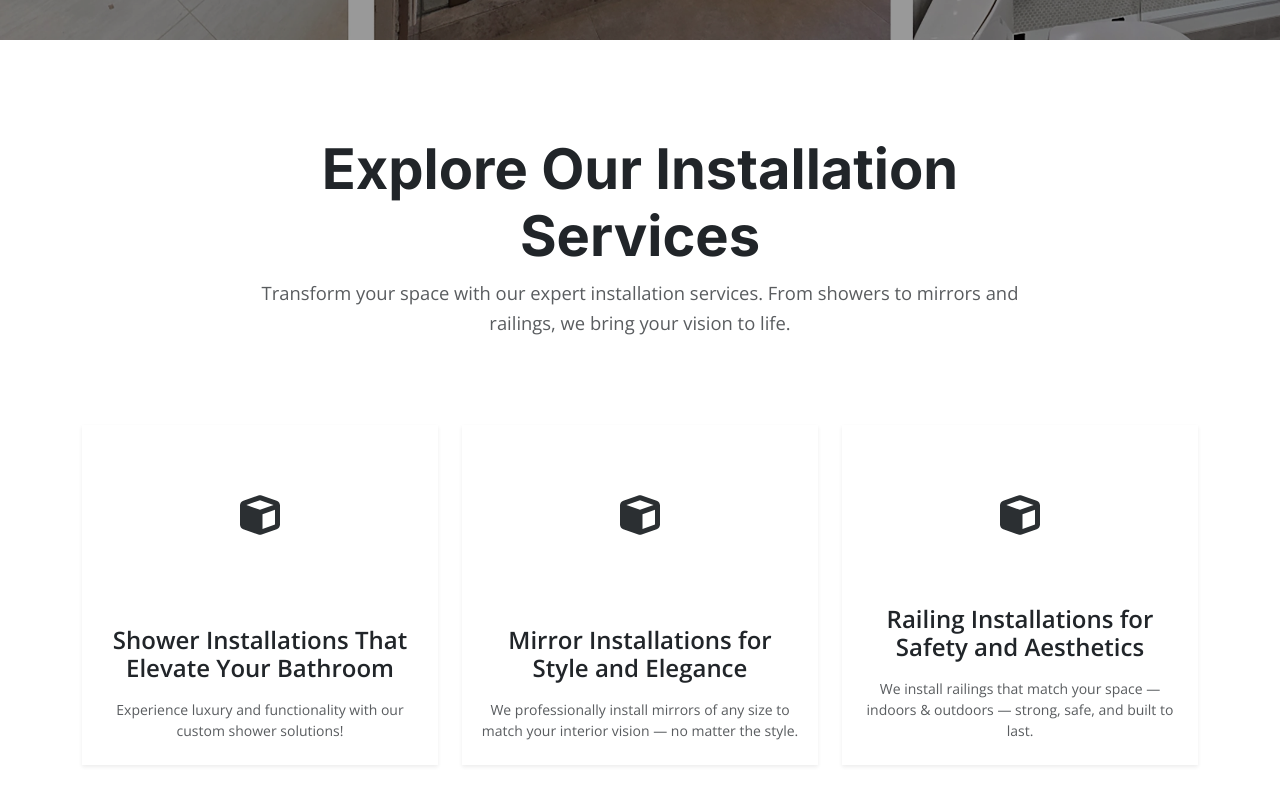
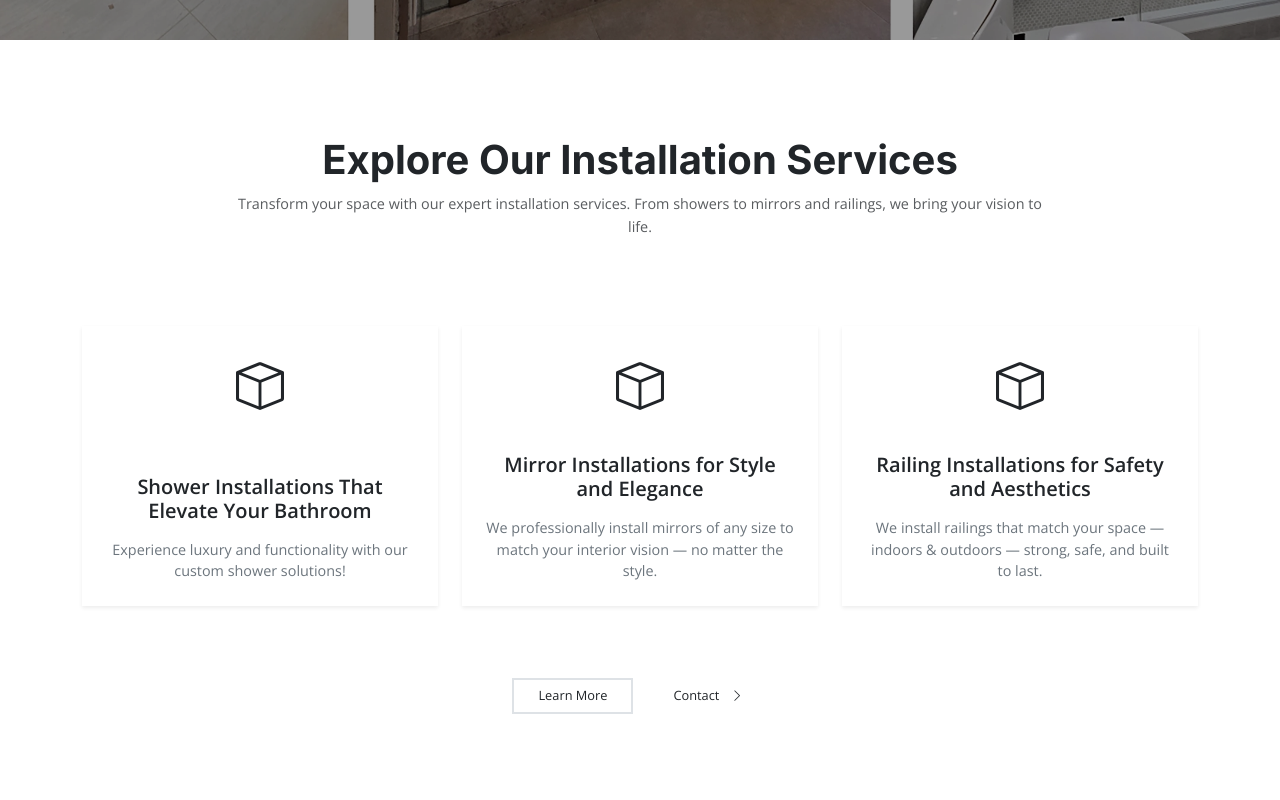
Before and after one commit to KseniiaMarkiv/my-shower-site, a React (Vite) app: page / in a window 1280 px wide. Shown: the part 760-1560 px from the top of the page. Built offline with nearby package versions, Linux system fonts and the light colour scheme; a web font is replaced by a local one.

Commit message:
Fixed Services sections design for all device sizes

```diff
--- a/package.json
+++ b/package.json
@@ -11,9 +11,6 @@
   },
   "dependencies": {
     "@emailjs/browser": "^4.4.1",
-    "@fortawesome/fontawesome-svg-core": "^6.7.2",
-    "@fortawesome/free-solid-svg-icons": "^6.7.2",
-    "@fortawesome/react-fontawesome": "^0.2.2",
     "axios": "^1.9.0",
     "bootstrap": "^5.3.6",
     "bootstrap-icons": "^1.13.1",
--- a/src/components/ServicesSection.jsx
+++ b/src/components/ServicesSection.jsx
@@ -1,7 +1,5 @@
 import React from 'react';
 import { Container, Row, Col, Button, Card } from 'react-bootstrap';
-import { FontAwesomeIcon } from '@fortawesome/react-fontawesome';
-import { faCube } from '@fortawesome/free-solid-svg-icons';
 
 import '../styles/ServicesSection.css';
 
@@ -12,11 +10,11 @@ function ServicesSection({ id, subheading, title, subtitle, services, showButton
         <Row className="text-center mb-5">
           <Col className="d-flex flex-column align-items-center">
             {subheading && <p className="text-uppercase fw-bold text-muted mb-2 small">{subheading}</p>}
-            <h2 className="display-4 fw-bold w-700">{title}</h2>
+            <h2 className="display-4 fw-bold w-700 fs-1">{title}</h2>
             <p className="lead text-muted px-lg-5 w-900">{subtitle}</p>
           </Col>
         </Row>
-        <Row className="justify-content-center g-4 my-5">
+        <Row className="justify-content-center my-4 g-4">
           {services.map((service, index) => (
             <Col md={6} lg={4} key={index} className="d-flex">
               <Card className="card-height shadow-sm border-0 flex-fill">
@@ -29,20 +27,20 @@ function ServicesSection({ id, subheading, title, subtitle, services, showButton
                     />
                   ) : (
                     <div className="icon-inner-box d-flex align-items-center justify-content-center">
-                      <FontAwesomeIcon icon={faCube} className="fs-1 text-secondary-emphasis" />
+                      <i className="bi bi-box"></i>
                     </div>
                   )}
                 </div>
-                <Card.Body className="text-center pb-4">
-                  <Card.Title className="fw-bold fs-4 mb-3">{service.name}</Card.Title>
-                  <Card.Text className="text-muted small">{service.description}</Card.Text>
+                <Card.Body className="text-center pb-4 px-4">
+                  <Card.Title className="fw-bold fs-5 mb-3">{service.name}</Card.Title>
+                  <Card.Text>{service.description}</Card.Text>
                 </Card.Body>
               </Card>
             </Col>
           ))}
         </Row>
         {showButtons && (
-          <Row className="text-center py-5 my-5">
+          <Row className="text-center py-5 my-4">
             <Col>
               <Button variant="outline-dark" href="#how-it-works" className="me-3">Learn More</Button>
               <a
--- a/src/styles/Navbar.css
+++ b/src/styles/Navbar.css
@@ -6,7 +6,7 @@
   --nav-btn-text: #c4c4c4;
   --nav-btn-hover-bg: rgba(255, 255, 255, 0.1);
   --nav-white: #ffffff;
-  --nav-font-base: clamp(0.45rem, 1vw + 0.2rem, 1rem);
+  --nav-font-base: clamp(0.75rem, 1vw + 0.2rem, 1rem);
   --nav-padding-y: clamp(0.5rem, 1vw, 1rem);
   --nav-link-margin: clamp(1rem, 3vw, 2rem);
 }
--- a/src/styles/ServicesSection.css
+++ b/src/styles/ServicesSection.css
@@ -8,7 +8,7 @@
 }
 
 .services-section .lead {
-  font-size: 1.15rem;
+  font-size: clamp(0.8rem, 1.2vw, 0.9rem);
   line-height: 1.6;
 }
 
@@ -29,8 +29,9 @@
 
 .service-icon-container {
   background-color: transparent;
-  min-height: 180px;
+  min-height: 120px;
   width: 100%;
+  font-size: xxx-large;
 }
 
 .services-section .card-title {
@@ -40,6 +41,7 @@
 
 .services-section .card-text {
   color: #6c757d;
+  font-size: clamp(0.75rem, 1.5vw, 0.9rem);
 }
 
 .services-section .btn-outline-dark {
@@ -47,8 +49,8 @@
   color: #212529;
   font-weight: 500;
   border-width: 2px;
-  font-size: clamp(0.875rem, 1.5vw, 1rem);
-  padding: 0.75rem 1.5rem;
+  font-size: clamp(0.7rem, 1.3vw, 0.8rem);
+  padding: 0.4rem 1.5rem;
   border-radius: 0;
   transition: all 0.2s ease-in-out;
 }
```
Also changed, not shown: 1 other file (tests, documents, lock files or other folders).
